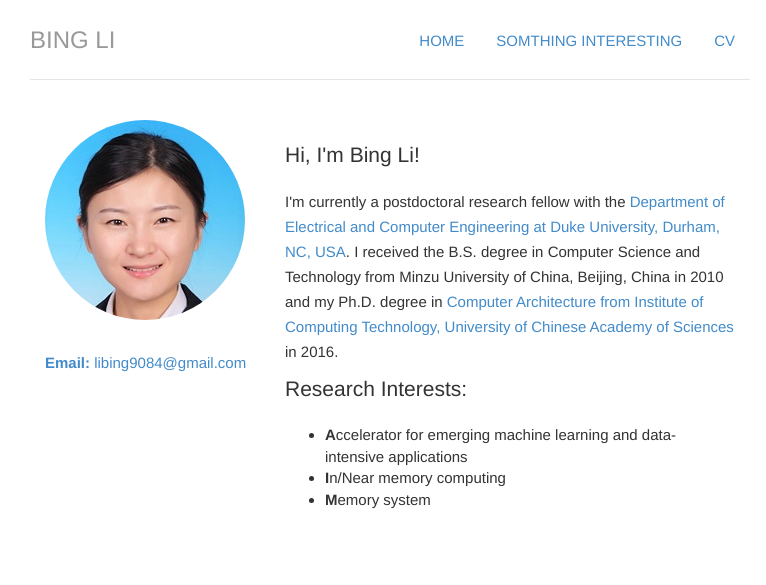
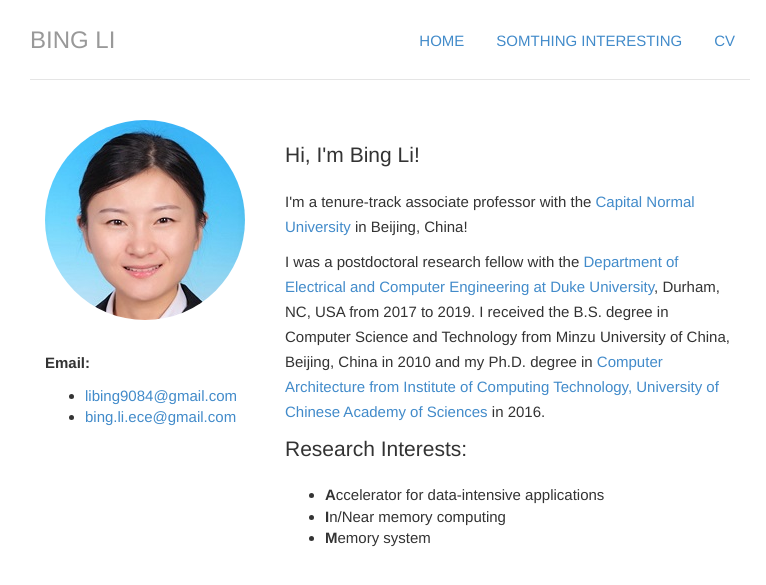
Before and after one commit to libingict/libingict.github.io, a Jekyll site: the page built from index.html, in a window 1280 px wide. Shown: the top 585 px of the page, without its empty margins (250-1016 px from the left). Built offline with Jekyll 4.4.1, drawn with Linux system fonts in a browser that asks for light colours.

Commit message:
Update index.html

```diff
--- a/index.html
+++ b/index.html
@@ -22,18 +22,25 @@ cv: passive
 <div class="row marketing">
   <div class="col-sm-4">
     <img  class="img-circle avatar" alt="Bing Li" src="img/bingli-photo.jpg">
-    <p><a href="mailto:libing9084@gmail.com"><b>Email:</b>
-        libing9084@gmail.com</a></p>
+    <p><b>Email:</b>
+      <ul>
+        <li><a href="mailto:libing9084@gmail.com">libing9084@gmail.com</a></li>
+        <li><a href="mailto:bing.li.ece@gmail.com">bing.li.ece@gmail.com</a></li>
+      </ul>
+    </p>
   </div>
   <div class="col-sm-8">
   	<h1 class="lead">Hi, I'm Bing Li!</h1>
+    <p>
+  		I'm a tenure-track associate professor with the <a href="http://eng.cnu.edu.cn/">Capital Normal University</a> in Beijing, China!
+    </p>
   	<p>
-  		I'm currently a postdoctoral research fellow with the <a href="http://cei.pratt.duke.edu/">Department of Electrical and Computer Engineering at Duke University, Durham, NC, USA</a>. I received the B.S. degree in Computer Science and Technology from Minzu University of China, Beijing, China in 2010 and my Ph.D. degree in <a href="http://english.ict.cas.cn/">Computer Architecture from Institute of Computing Technology, University of Chinese Academy of Sciences</a> in 2016.
+  		I was a postdoctoral research fellow with the <a href="http://cei.pratt.duke.edu/">Department of Electrical and Computer Engineering at Duke University</a>, Durham, NC, USA from 2017 to 2019. I received the B.S. degree in Computer Science and Technology from Minzu University of China, Beijing, China in 2010 and my Ph.D. degree in <a href="http://english.ict.cas.cn/">Computer Architecture from Institute of Computing Technology, University of Chinese Academy of Sciences</a> in 2016.
     </p>
 
     <p class="lead", id="research-interests">Research Interests:</p>
     <ul>
-      <li><strong>A</strong>ccelerator for emerging machine learning and data-intensive applications</li>
+      <li><strong>A</strong>ccelerator for data-intensive applications</li>
       <li><strong>I</strong>n/Near memory computing</li> </li>
       <li><strong>M</strong>emory system</li>
 
```
